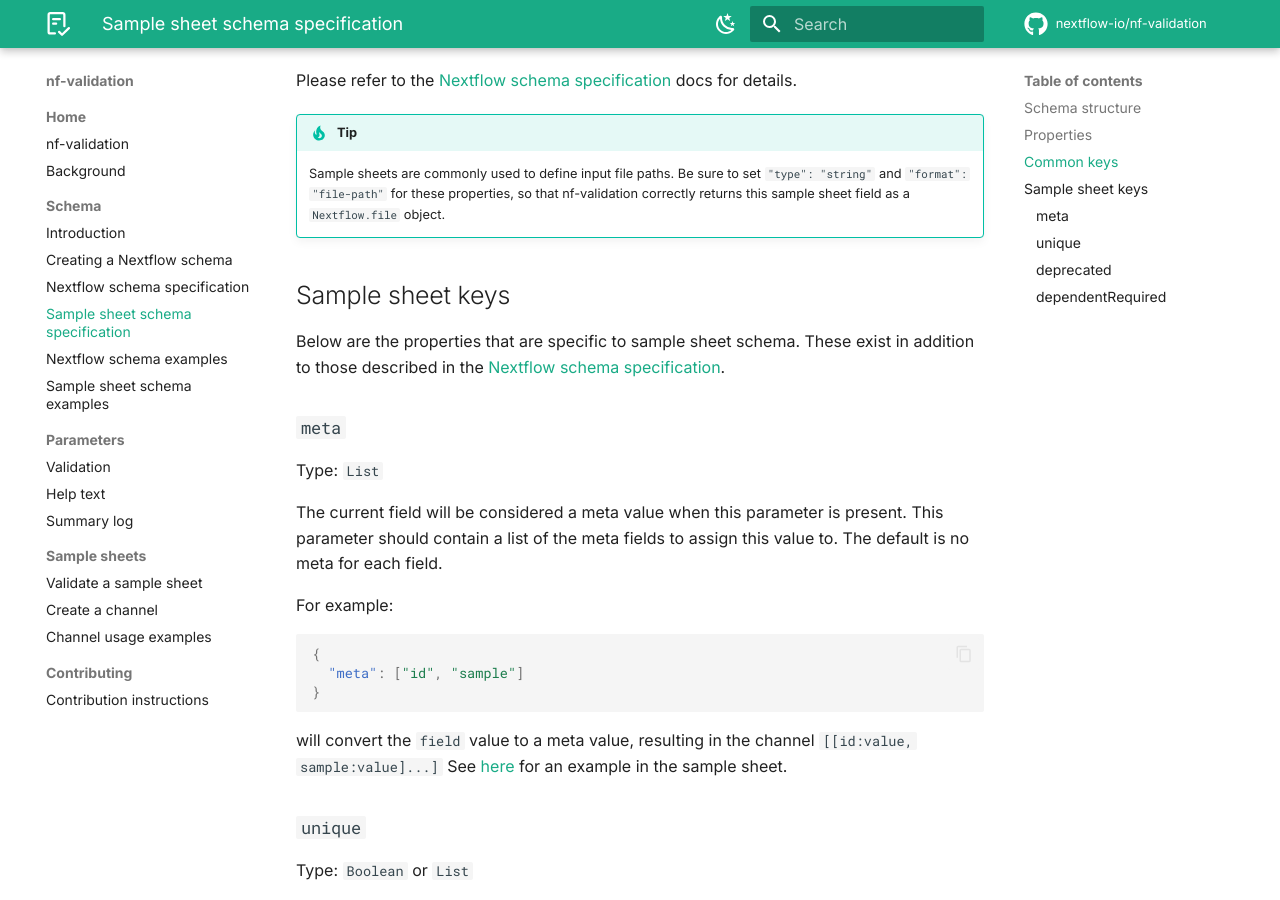
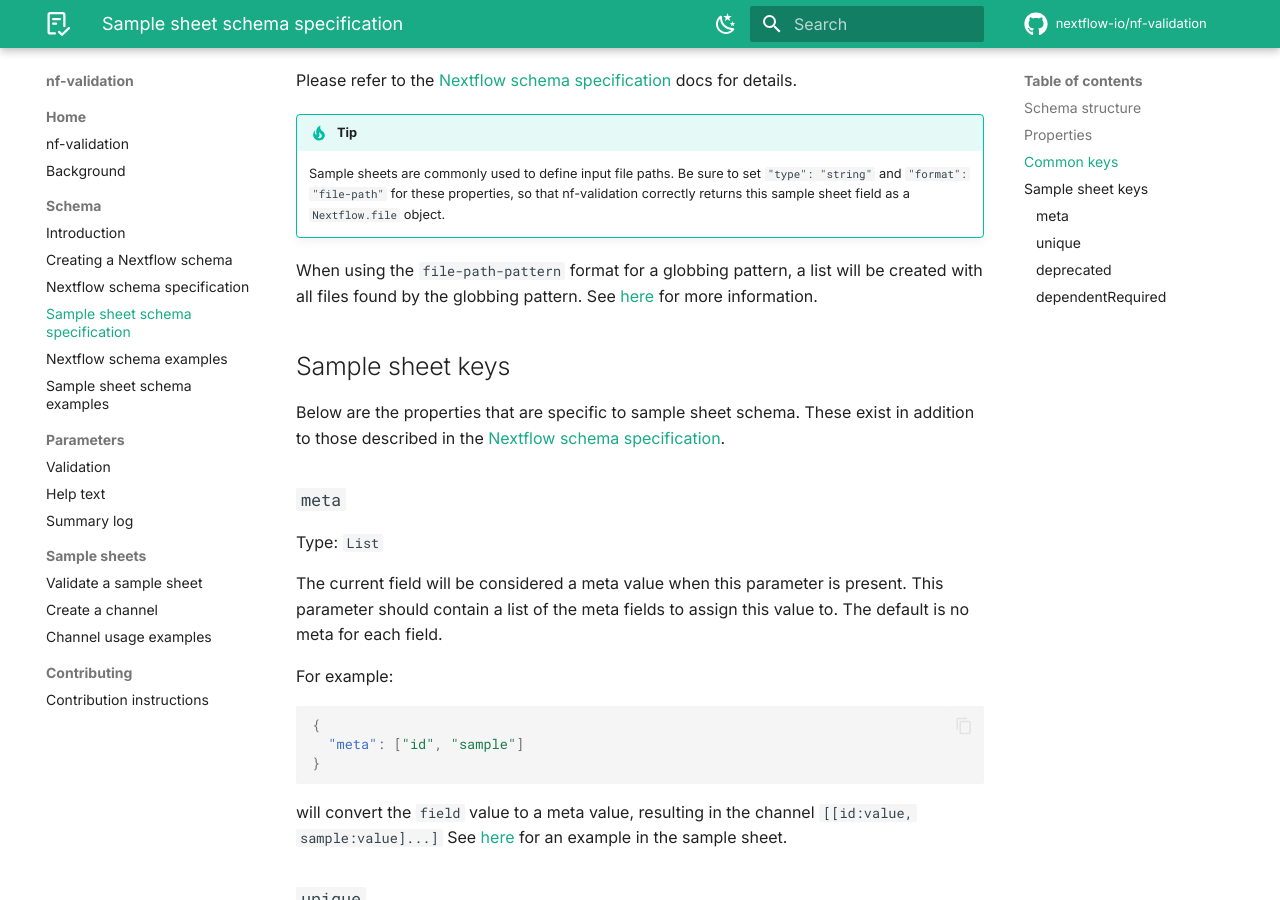
Before and after one commit to nextflow-io/nf-validation, an MkDocs documentation site: the page built from docs/nextflow_schema/sample_sheet_schema_specification.md, in a window 1280 px wide and 900 px high, scrolled down 1779 px. Built offline with MkDocs 1.6.1 and Material for MkDocs 9.7.7, drawn with Linux system fonts in a browser that asks for light colours; plug-ins that fetch from the network failed and are left out; comment, search, counter and statistics services are not loaded.

Commit message:
review comments

```diff
--- a/docs/nextflow_schema/sample_sheet_schema_specification.md
+++ b/docs/nextflow_schema/sample_sheet_schema_specification.md
@@ -77,6 +77,8 @@
     Sample sheets are commonly used to define input file paths.
     Be sure to set `"type": "string"` and `"format": "file-path"` for these properties,
     so that nf-validation correctly returns this sample sheet field as a `Nextflow.file` object.
+
+When using the `file-path-pattern` format for a globbing pattern, a list will be created with all files found by the globbing pattern. See [here](../nextflow_schema/nextflow_schema_specification.md#file-path-pattern) for more information.
 
 ## Sample sheet keys
 
```
Also changed, not shown: 1 other file.
